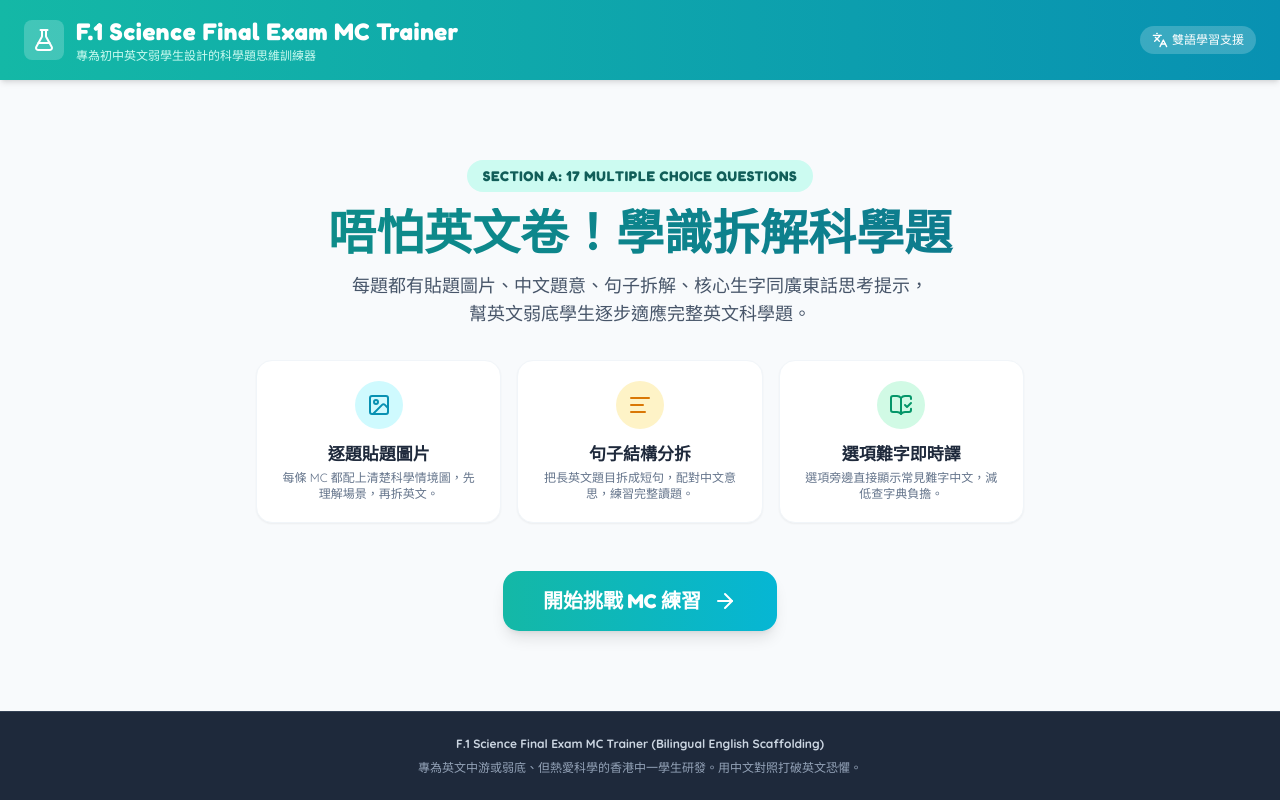
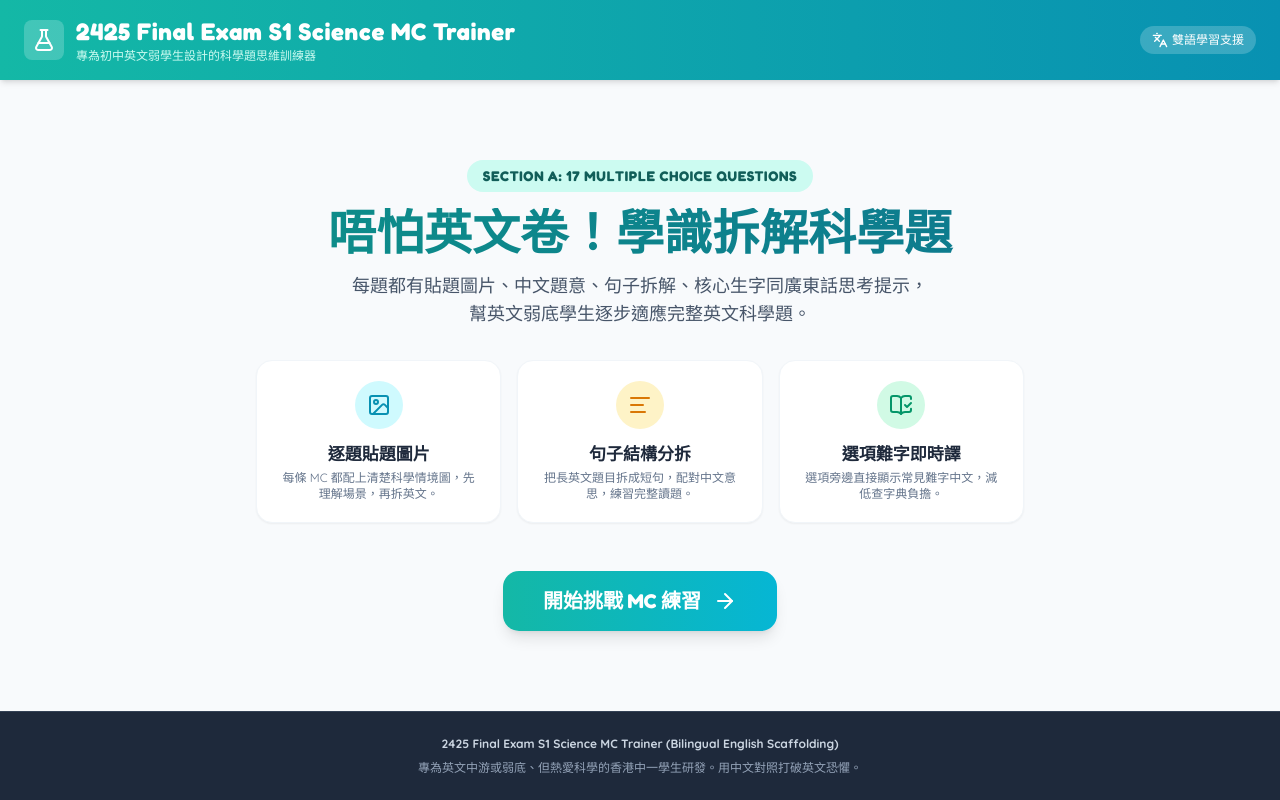
Before and after one commit to lkw-gif/f1-science-mc-trainer, a plain HTML site: page index.html in a window 1280 px wide. Drawn offline with nearby package versions, Linux system fonts and the light colour scheme.

Commit message:
Update trainer title

```diff
--- a/index.html
+++ b/index.html
@@ -3,7 +3,7 @@
 <head>
   <meta charset="UTF-8">
   <meta name="viewport" content="width=device-width, initial-scale=1.0">
-  <title>F.1 Science Final Exam MC Trainer</title>
+  <title>2425 Final Exam S1 Science MC Trainer</title>
   <script src="https://cdn.tailwindcss.com"></script>
   <link rel="preconnect" href="https://fonts.googleapis.com">
   <link rel="preconnect" href="https://fonts.gstatic.com" crossorigin>
@@ -19,7 +19,7 @@
           <i data-lucide="flask-conical" class="w-6 h-6"></i>
         </div>
         <div class="min-w-0">
-          <h1 class="font-header text-xl md:text-2xl font-bold tracking-wide truncate">F.1 Science Final Exam MC Trainer</h1>
+          <h1 class="font-header text-xl md:text-2xl font-bold tracking-wide truncate">2425 Final Exam S1 Science MC Trainer</h1>
           <p class="text-xs text-teal-100 hidden sm:block">專為初中英文弱學生設計的科學題思維訓練器</p>
         </div>
       </div>
@@ -267,7 +267,7 @@
 
   <footer class="bg-slate-800 text-slate-400 py-6 px-4 border-t border-slate-700 text-center text-xs mt-auto">
     <div class="max-w-4xl mx-auto space-y-2">
-      <p class="font-bold text-slate-300">F.1 Science Final Exam MC Trainer (Bilingual English Scaffolding)</p>
+      <p class="font-bold text-slate-300">2425 Final Exam S1 Science MC Trainer (Bilingual English Scaffolding)</p>
       <p>專為英文中游或弱底、但熱愛科學的香港中一學生研發。用中文對照打破英文恐懼。</p>
     </div>
   </footer>
```
